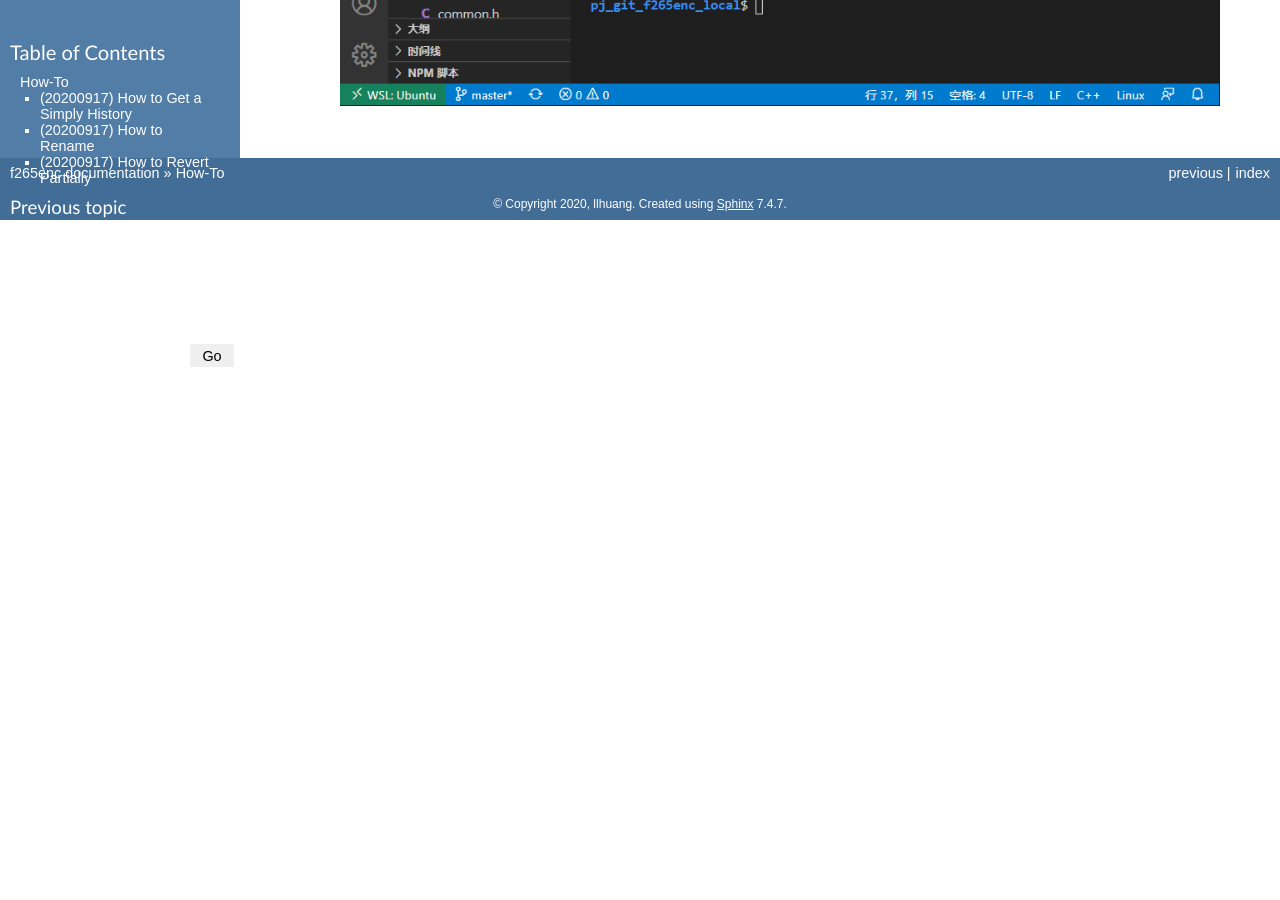
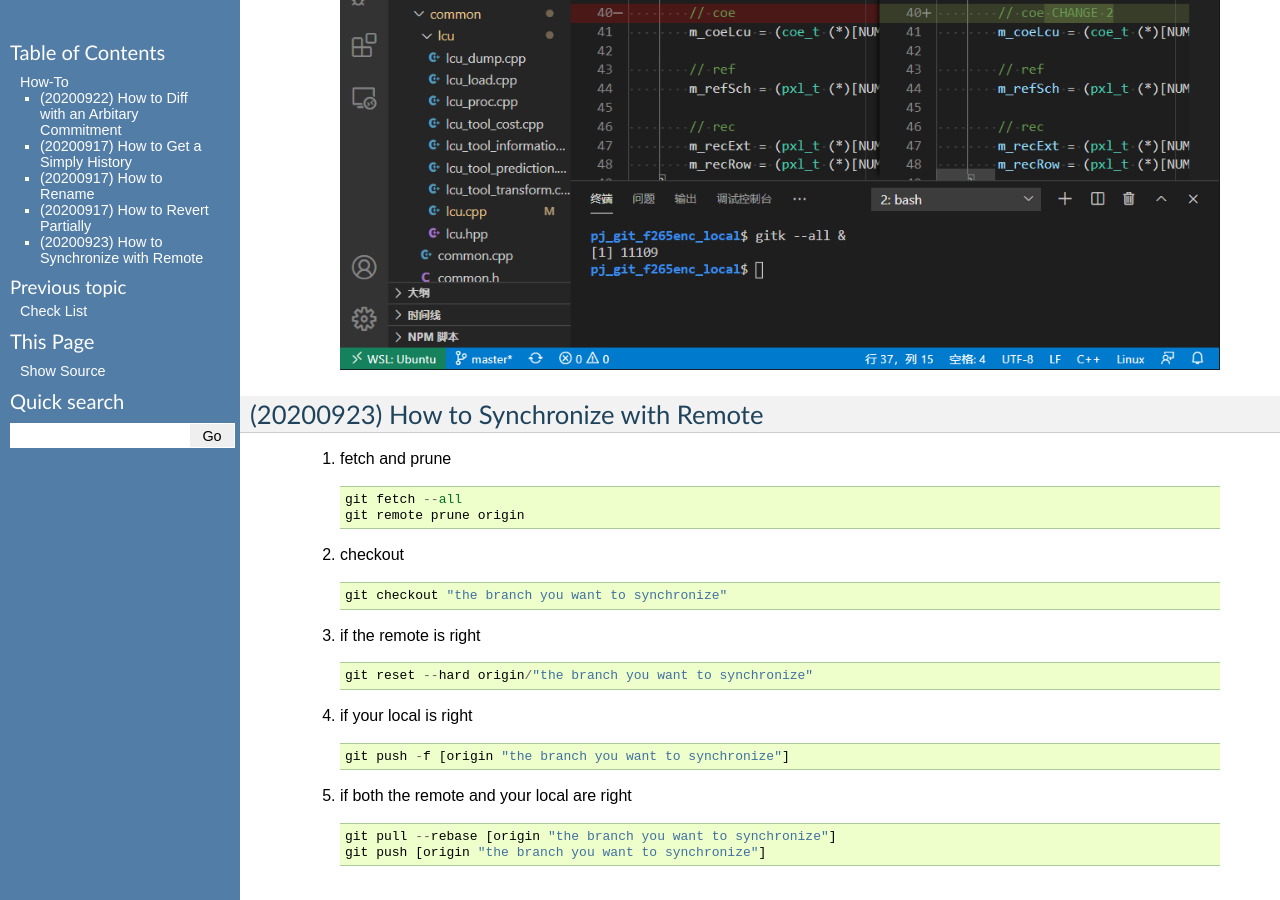
Before and after one commit to iamhll/f265enc_doc, a Sphinx documentation site: the page built from source/how_to/main.rst, in a window 1280 px wide and 900 px high, scrolled down 5552 px. Built offline with Sphinx 7.4.7, drawn with Linux system fonts in a browser that asks for light colours; before the commit the page ends 5772 px from its top, so only the background shows below that; some of the changed text lies outside the part shown.

Commit message:
[MINOR] [UPDATE] 1. how-to    a. two new how-tos added

```diff
--- a/source/how_to/main.rst
+++ b/source/how_to/main.rst
@@ -10,10 +10,29 @@
 How-To
 ======
 
+(20200922) How to Diff with an Arbitary Commitment
+--------------------------------------------------
+
+    #.  use diff
+
+        ::
+
+            git diff "SHA1 ID of the commitment you want to diff with"
+
+    #.  use reset
+
+        ::
+
+            "commit your changes if necessary"
+            git reset "SHA1 ID of the commitment you want to diff with"
+            "make some edit"
+            git reset "SHA1 ID of the commitment you were working with"
+
+
 (20200917) How to Get a Simply History
 --------------------------------------
 
-    1.  |   press F4 after gitk --all is executed
+    #.  |   press F4 after gitk --all is executed
         |   (or click "View" and choose "Edit wiew..." after gitk --all is executed)
         |   click "Simple history"
 
@@ -53,20 +72,55 @@
 (20200917) How to Revert Partially
 ----------------------------------
 
-    1.  open the "diff"
+    #.  open the "diff"
 
         .. image:: howToRevertChangePartially_openDiff.png
 
         \
 
-    2.  right click the changes to be revereted and choose "revert the selected changes"
+    #.  right click the changes to be revereted and choose "revert the selected changes"
 
         .. image:: howToRevertChangePartially_revert.png
 
         \
 
-    3.  do not forget to save changes
+    #.  do not forget to save changes
 
         .. image:: howToRevertChangePartially_save.png
 
         \
+
+(20200923) How to Synchronize with Remote
+-----------------------------------------
+
+    #.  fetch and prune
+
+        ::
+
+            git fetch --all
+            git remote prune origin
+
+    #.  checkout
+
+        ::
+
+            git checkout "the branch you want to synchronize"
+
+    #.  if the remote is right
+
+        ::
+
+            git reset --hard origin/"the branch you want to synchronize"
+
+    #.  if your local is right
+
+        ::
+
+            git push -f [origin "the branch you want to synchronize"]
+
+    #.  if both the remote and your local are right
+
+        ::
+
+            git pull --rebase [origin "the branch you want to synchronize"]
+            git push [origin "the branch you want to synchronize"]
```
Also changed, not shown: other parts of source/how_to/main.rst (+4 -4 lines).
